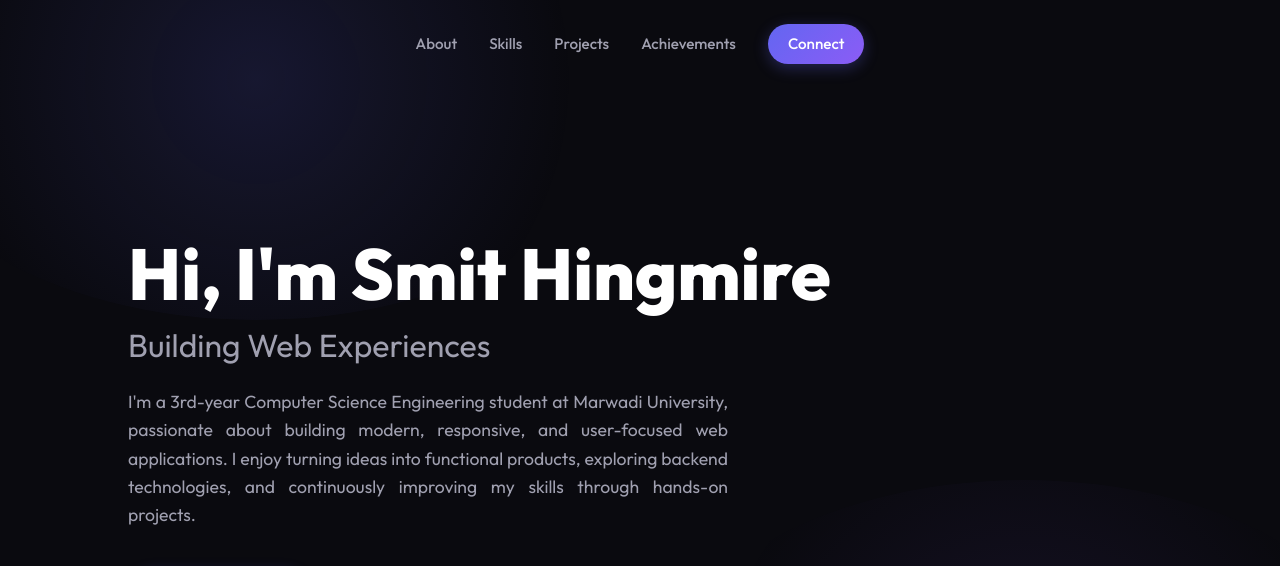
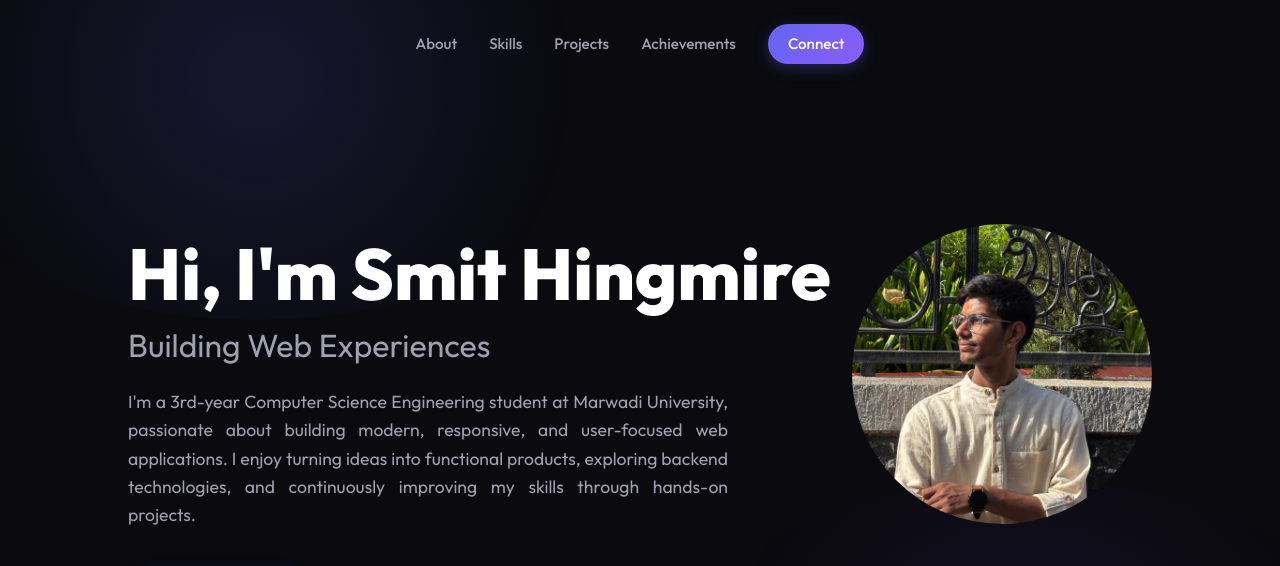
Before and after one commit to Smithingmire/myportfolio, a plain HTML site: page index.html in a window 1280 px wide. Shown: the top 566 px of the page. Drawn offline with Linux system fonts and the light colour scheme; the site is published under a folder, as on GitHub Pages, so addresses that start at the root find nothing.

Commit message:
updated profile pic

```diff
--- a/index.html
+++ b/index.html
@@ -37,7 +37,7 @@
             </div>
         </div>
         <div class="profile">
-            <img src="/Assets/8f53f954-c2fd-4b9b-bbf8-a2f7a8bc162d.jpeg" alt="profile">
+            <img src="Assets/8f53f954-c2fd-4b9b-bbf8-a2f7a8bc162d.jpeg" alt="profile">
         </div>
 
     </section>
```
